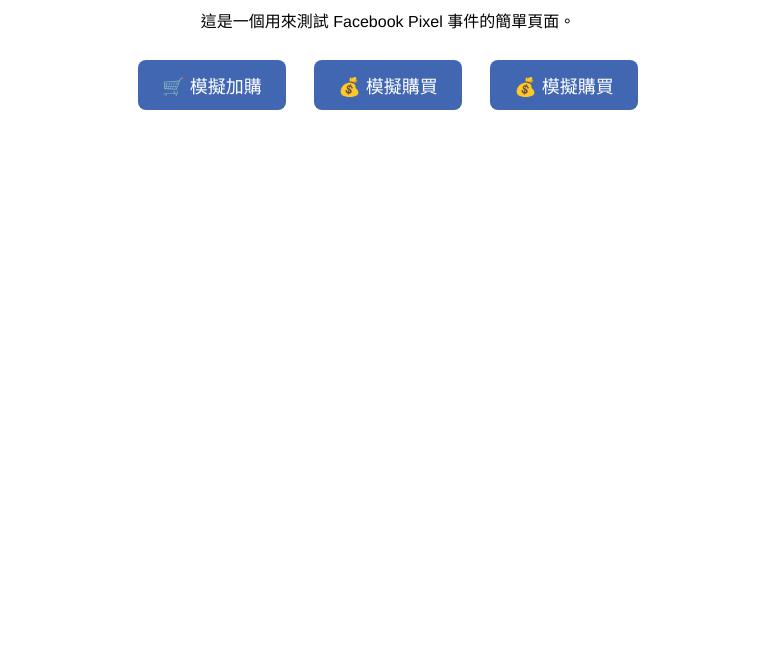
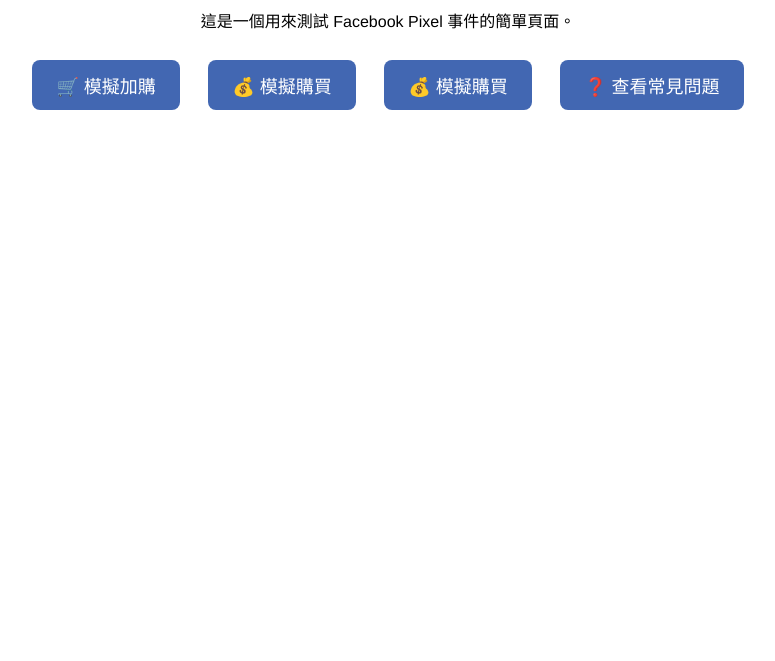
Before and after one commit to Anne-sketch/pixel-test-site, a plain HTML site: page index.html in a window 1280 px wide. Shown: the part 139-800 px from the top of the page, without its empty margins (252-1027 px from the left). Drawn offline with Linux system fonts and the light colour scheme.

Commit message:
Update index.html

```diff
--- a/index.html
+++ b/index.html
@@ -61,6 +61,9 @@
  <button onclick="fbq('track', 'Purchase', {value: 1998, currency: 'TWD'}); alert('💰 已觸發購買事件')">
     💰 模擬購買
   </button>
+<button onclick="fbq('trackCustom', 'ViewFAQ'); alert('📖 已触发 ViewFAQ 自定义事件')">
+  ❓ 查看常見問題
+</button>
 
 
 </body>
```
